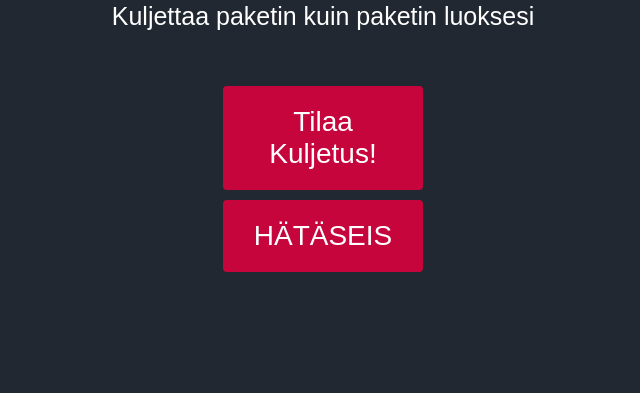
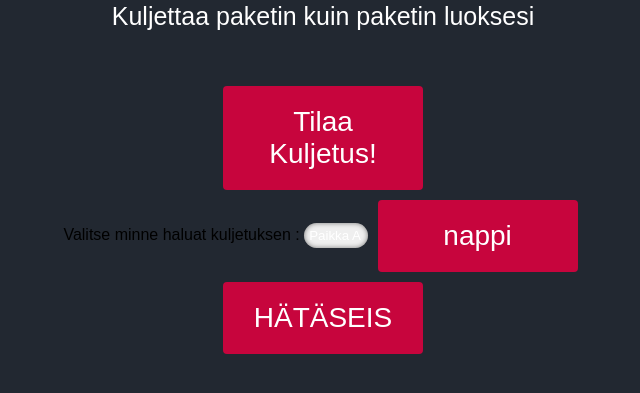
Before and after one commit to Ukkeli12/Product-Design-and-Implementation, a Flask app: page / in a window 1280 px wide. Shown: the part 186-579 px from the top of the page, without its empty margins (317-957 px from the left). Run offline with Flask 2, Linux system fonts and the light colour scheme.

Commit message:
nettisivuu

```diff
--- a/html/app.py
+++ b/html/app.py
@@ -60,7 +60,18 @@ def about():
 
 @app.route("/group")
 def group():
-    return render_template("group.html")
+    full_filename = os.path.join(app.config['UPLOAD_FOLDER'], 'murmu.png')
+    return render_template("group.html", mursu_image = full_filename)
+
+@app.route("/tilaus", methods=["GET","POST"])
+def tilaus():
+    paikka = request.form.getlist('options')
+    print(paikka[0])
+    if paikka[0] == 'A':
+        paikka.append((2,5))
+        print(paikka[1])
+        # pathfinder(paikka[1])
+    return render_template("index.html")
 
 # Palvelimen käynnistys :
 # sudo systemctl restart nginx , jos muokannut nginx asetuksia
--- a/html/static/css/style.css
+++ b/html/static/css/style.css
@@ -192,4 +192,19 @@ body {
 
 .video{
 	position: relative;
+	top: 55px;
 }
+
+select {
+	border: 0 !important;
+	-webkit-appearance: none;
+	-moz-appearance: none;
+	background: #0088cc
+	width: 100px;
+	text-indent: 0.01px;
+	text-overflow: "";
+	color: #FFF;
+	border-radius: 15px;
+	padding: 5px;
+	box-shadow: inset 0 0 5px rgba(000,000,000, 0.5);
+}
--- a/html/templates/group.html
+++ b/html/templates/group.html
@@ -4,7 +4,7 @@
 	<div class="center">
 		<center>
 			<h2 class="headerteksti">JOKKE ON WEB KEHITTÄJÄ?</h2>
-			<img src="{{ url_for('static', filename='gentlemanmurwu.png') }}"alt="Wanha Herra">
+			<img src="{{ url_for('static', filename='murmu.png') }}"alt="Wanha Herra">
 		</center>
 	</div>
 </div>
```
Also changed, not shown: html/templates/index.html (+10 -2 lines), html/static/gentlemanmurwu.png (added), html/static/murmu.png (added).
